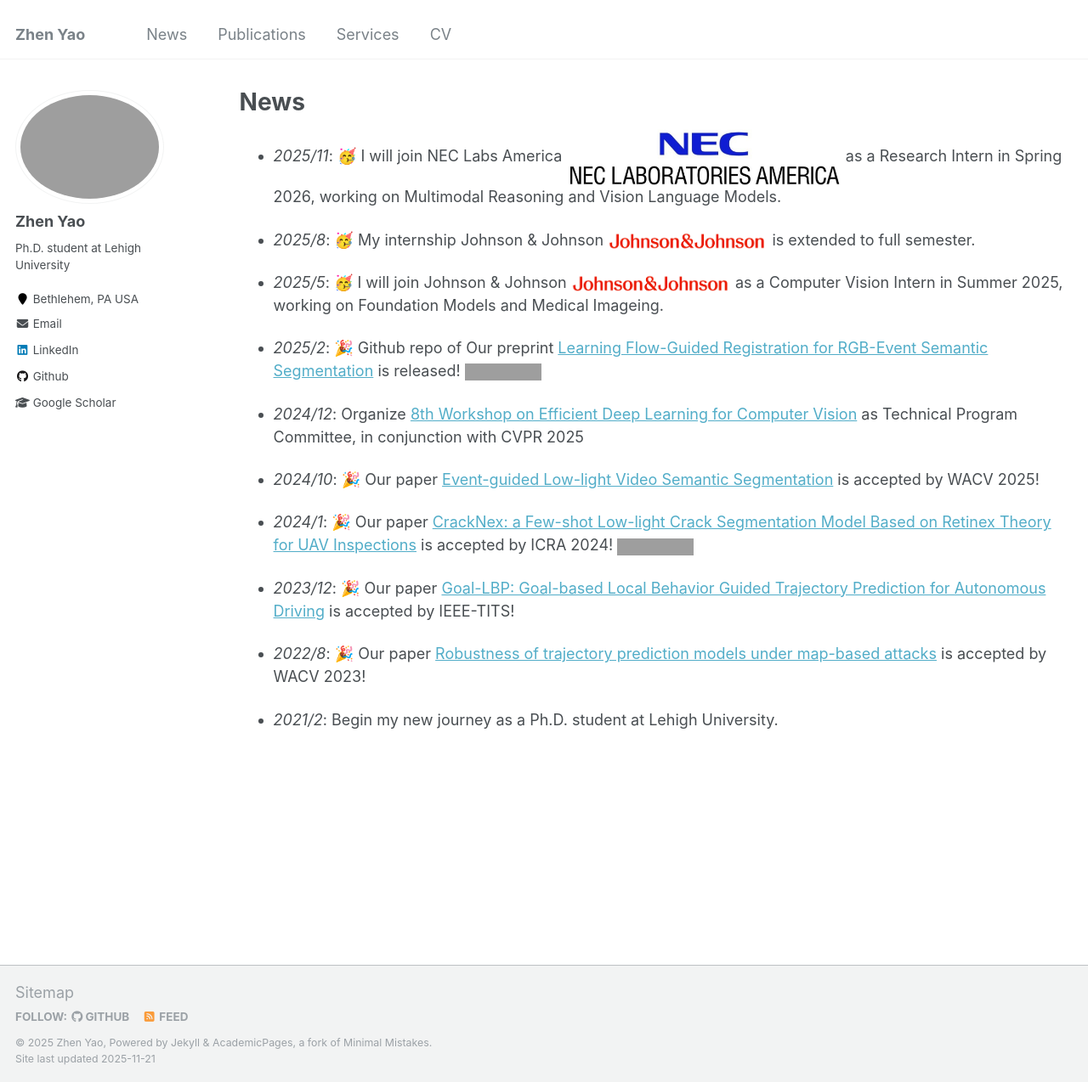
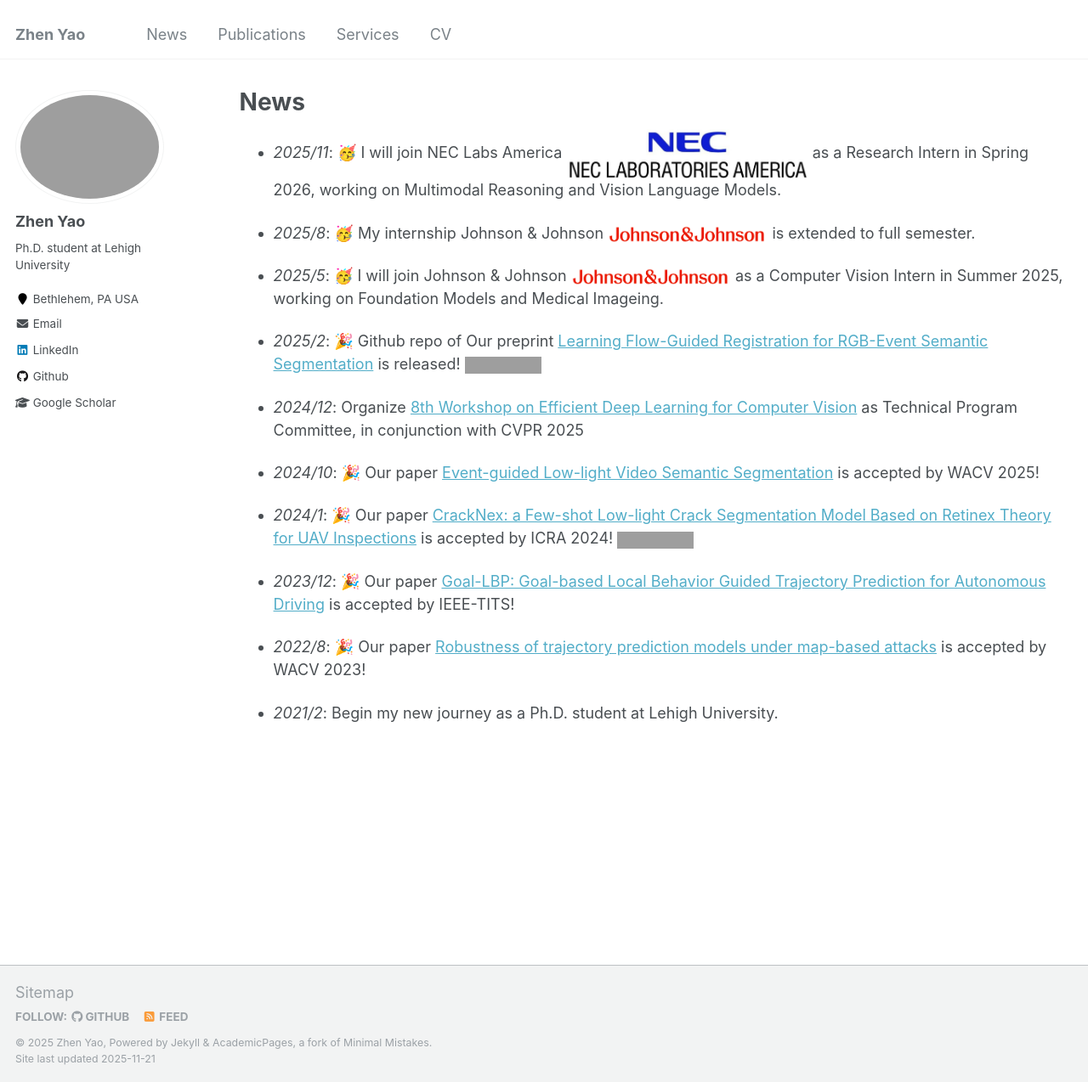
Before and after one commit to zyaocoder/zyaocoder.github.io, a Jekyll site: the page built from _pages/markdown.md, in a window 1280 px wide and 1274 px high. Shown: the whole window at 85% size. Built offline with Jekyll 4.4.1, drawn with Linux system fonts in a browser that asks for light colours; grey boxes are pictures that could not be loaded.

Commit message:
Update markdown.md

```diff
--- a/_pages/markdown.md
+++ b/_pages/markdown.md
@@ -8,7 +8,7 @@
   - /markdown.html
 ---
 
-* *2025/11*: 🥳 I will join NEC Labs America <img src="../images/nec.png" alt="NEC Labs" style="height:66px; width:auto;"> as a Research Intern in Spring 2026, working on Multimodal Reasoning and Vision Language Models.
+* *2025/11*: 🥳 I will join NEC Labs America <img src="../images/nec.png" alt="NEC Labs" style="height:58px; width:auto;"> as a Research Intern in Spring 2026, working on Multimodal Reasoning and Vision Language Models.
 
 * *2025/8*: 🥳 My internship Johnson & Johnson <img src="../images/jnj.png" alt="Johnson & Johnson" width="20%"> is extended to full semester.
 
```
